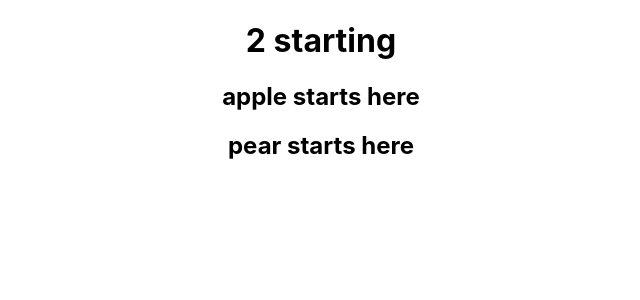
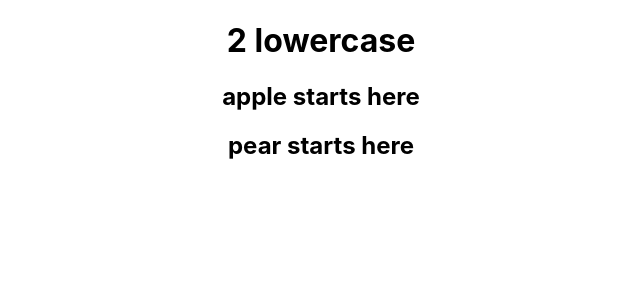
Before and after one commit to richierob62/simple-context-based-state, a React (Create React App) app: page / in a window 1280 px wide. Shown: the top 300 px of the page, without its empty margins (319-959 px from the left). Built offline with nearby package versions, Linux system fonts and the light colour scheme.

Commit message:
Add calback to set state

```diff
--- a/src/App.js
+++ b/src/App.js
@@ -10,11 +10,11 @@ const App = () => {
   const [apple] = useContext(AppleContext)
   const [pear] = useContext(PearContext)
 
-  const count = [apple, pear].filter(item => item.includes('start')).length
+  const count = [apple, pear].filter(item => item.includes('here')).length
 
   return (
     <div className="App">
-      <h1>{count} starting</h1>
+      <h1>{count} lowercase</h1>
       <SomeComponent />
     </div>
   )
--- /dev/null
+++ b/src/async/alert.js
@@ -0,0 +1,5 @@
+export default (value, updater) => {
+  setTimeout(() => {
+    updater(value.toUpperCase())
+  }, 1000)
+}
--- a/src/components/SomeComponent.js
+++ b/src/components/SomeComponent.js
@@ -2,6 +2,7 @@ import React, { useContext } from 'react'
 
 import { AppleContext } from '../state/apple_state'
 import { PearContext } from '../state/pear_state'
+import alert from '../async/alert'
 
 export default () => {
   const [apple, setApple] = useContext(AppleContext)
@@ -21,15 +22,7 @@ export default () => {
         {apple}
       </h2>
 
-      <h2
-        onClick={() =>
-          setPear(
-            pear.indexOf('starts') > 0 ? 'pear ends here' : 'pear starts here'
-          )
-        }
-      >
-        {pear}
-      </h2>
+      <h2 onClick={() => alert(pear, setPear)}>{pear}</h2>
     </div>
   )
 }
```
